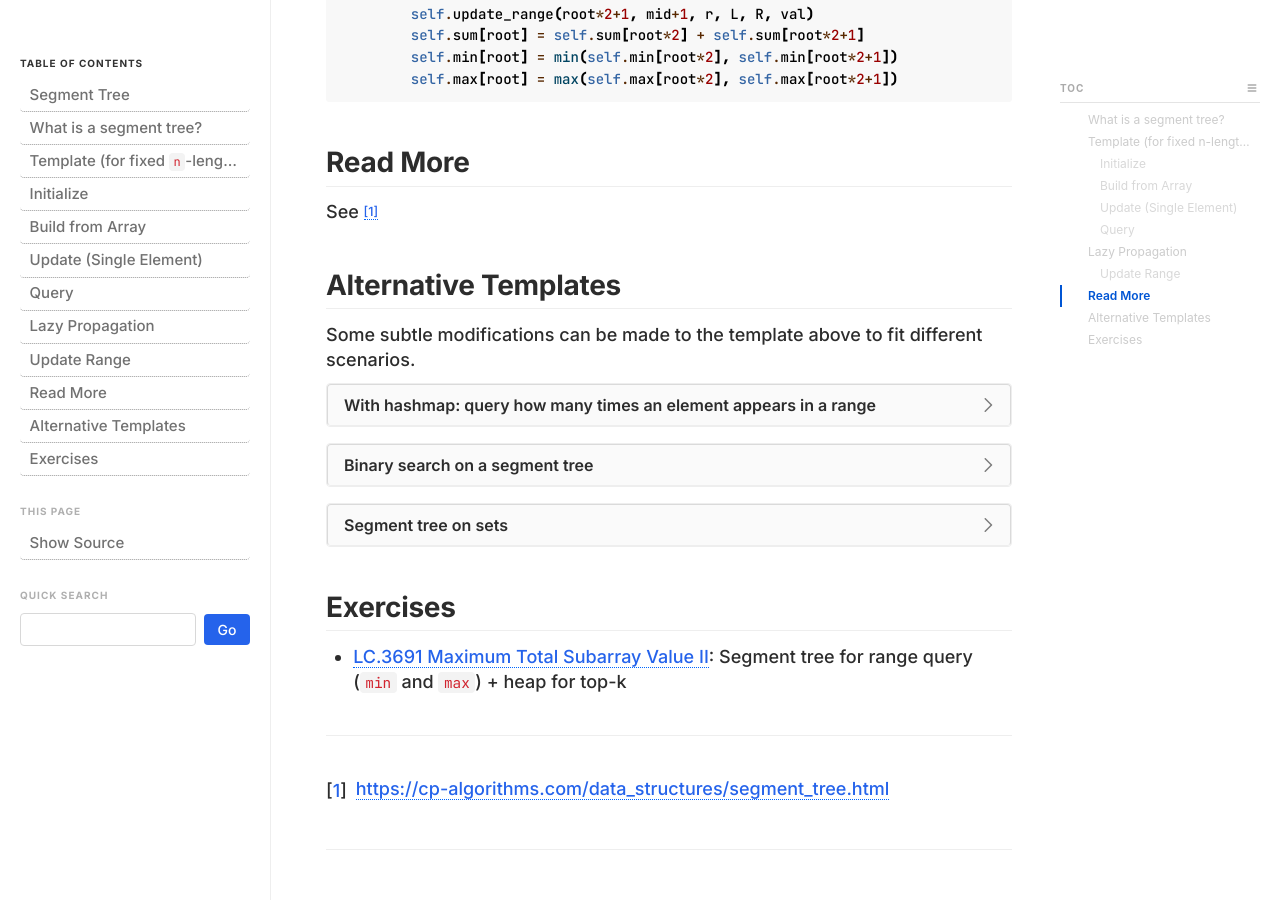
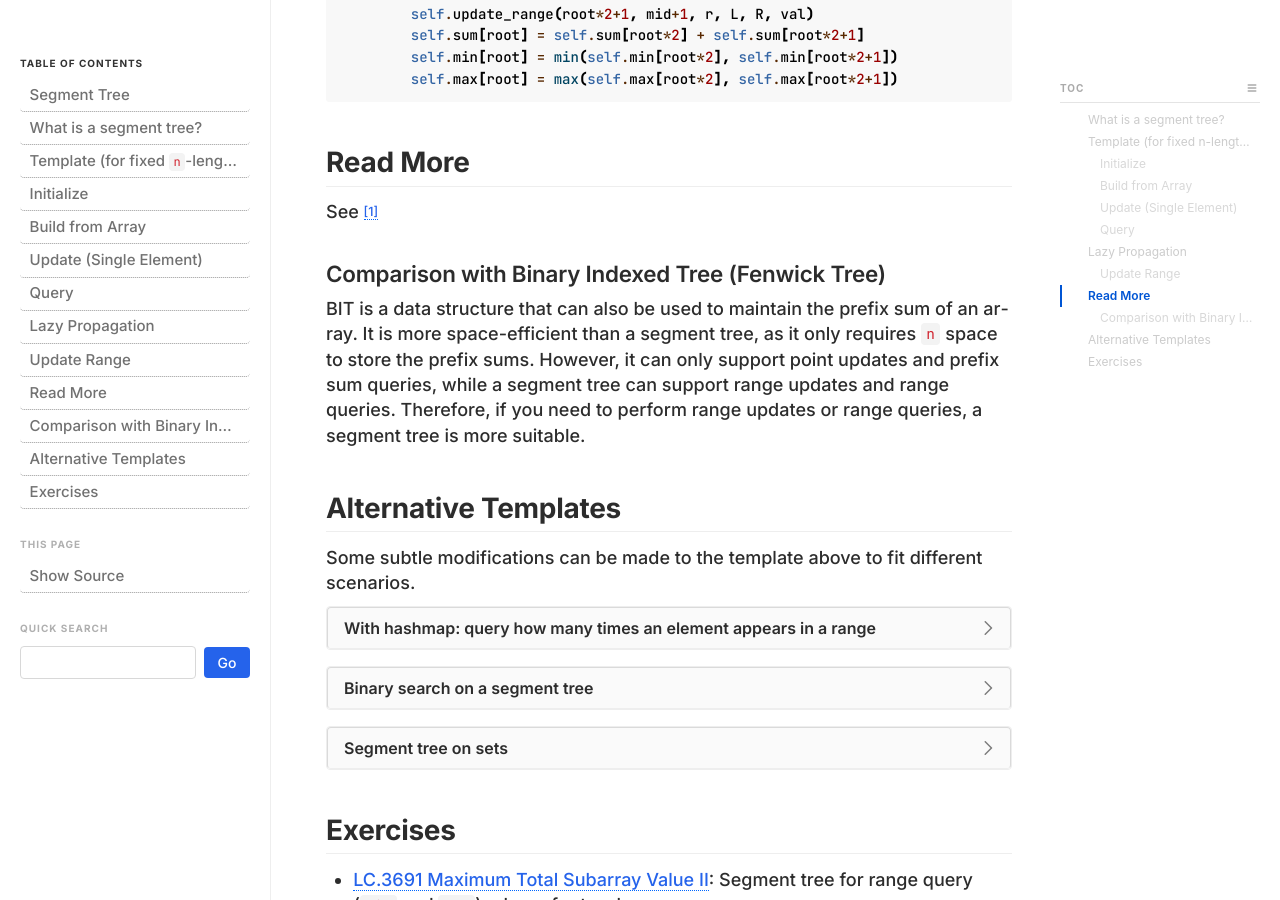
Before and after one commit to li-xin-yi/lctemplates, a Sphinx documentation site: the page built from docs/source/segtree.md, in a window 1280 px wide and 900 px high, scrolled down 6673 px. Built offline with Sphinx 7.4.7, drawn with Linux system fonts in a browser that asks for light colours; comment, search, counter and statistics services are not loaded.

Commit message:
Add comparison section between Segment Tree and Binary Indexed Tree in documentation

```diff
--- a/docs/source/segtree.md
+++ b/docs/source/segtree.md
@@ -181,6 +181,10 @@ To update a range of elements in the array, we can use the `lazy` propagation te
 See [^1]
 
 [^1]: https://cp-algorithms.com/data_structures/segment_tree.html
+
+### Comparison with Binary Indexed Tree (Fenwick Tree)
+
+BIT is a data structure that can also be used to maintain the prefix sum of an array. It is more space-efficient than a segment tree, as it only requires `n` space to store the prefix sums. However, it can only support point updates and prefix sum queries, while a segment tree can support range updates and range queries. Therefore, if you need to perform range updates or range queries, a segment tree is more suitable.
 
 ## Alternative Templates
 
```
